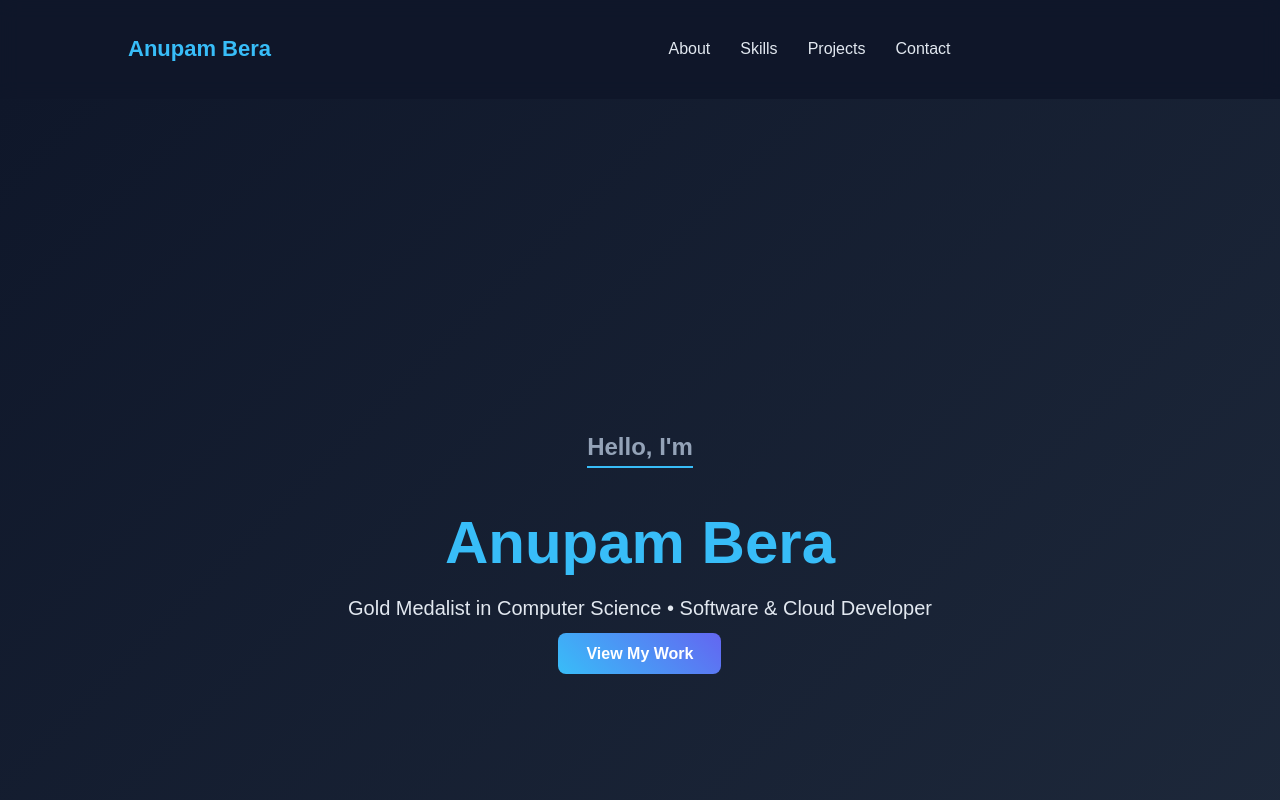
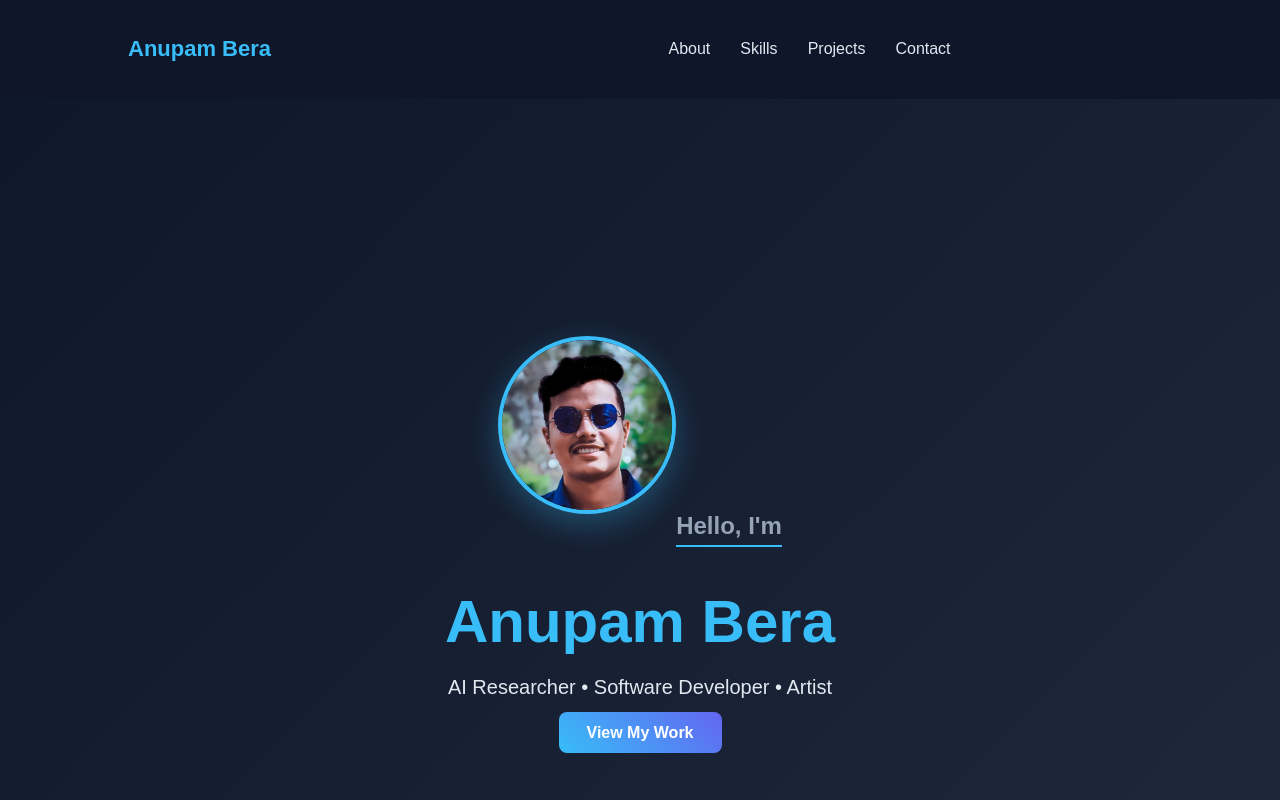
Before and after one commit to Anupam2090/anupam-portfolio, a React (Create React App) app: page / in a window 1280 px wide. Shown: the top 800 px of the page. Built offline with nearby package versions, Linux system fonts and the light colour scheme.

Commit message:
updated portfolio layout

```diff
--- a/src/components/Hero.css
+++ b/src/components/Hero.css
@@ -37,3 +37,13 @@
   transform: translateY(-3px);
   box-shadow: 0 8px 20px rgba(56,189,248,0.3);
 }
+
+.profile-img {
+  width: 170px;
+  height: 170px;
+  border-radius: 50%;
+  object-fit: cover;
+  border: 4px solid #38bdf8;
+  margin-bottom: 20px;
+  box-shadow: 0 10px 30px rgba(56,189,248,0.3);
+}
--- a/src/components/Hero.js
+++ b/src/components/Hero.js
@@ -1,5 +1,6 @@
 import React from 'react'
 import { motion } from 'framer-motion'
+import profile from '../assets/Profile.jpeg'
 import './Hero.css'
 
 const Hero = () => (
@@ -10,9 +11,12 @@ const Hero = () => (
       transition={{ duration: 1 }}
       className="hero-content"
     >
+      <img src={profile} alt="Anupam Bera" className="profile-img" />
+
       <h2>Hello, I'm</h2>
       <h1>Anupam Bera</h1>
-      <p>Gold Medalist in Computer Science • Software & Cloud Developer</p>
+      <p>AI Researcher • Software Developer • Artist</p>
+
       <a href="#projects" className="btn">
         View My Work
       </a>
```
Also changed, not shown: src/assets/Profile.jpeg (added).
